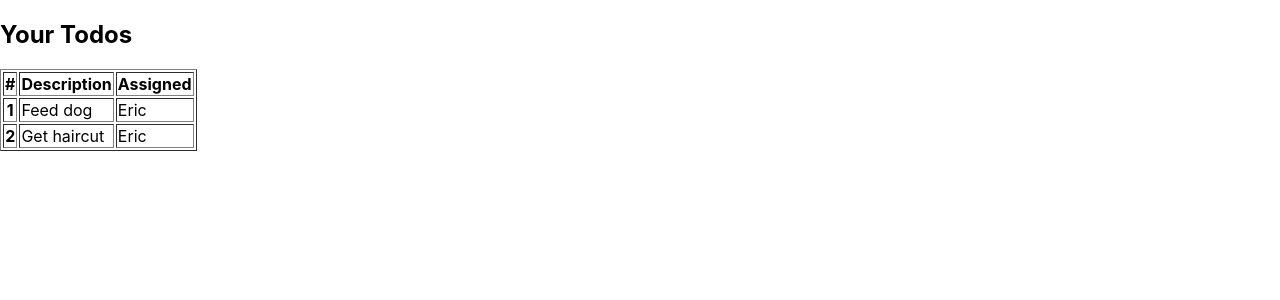
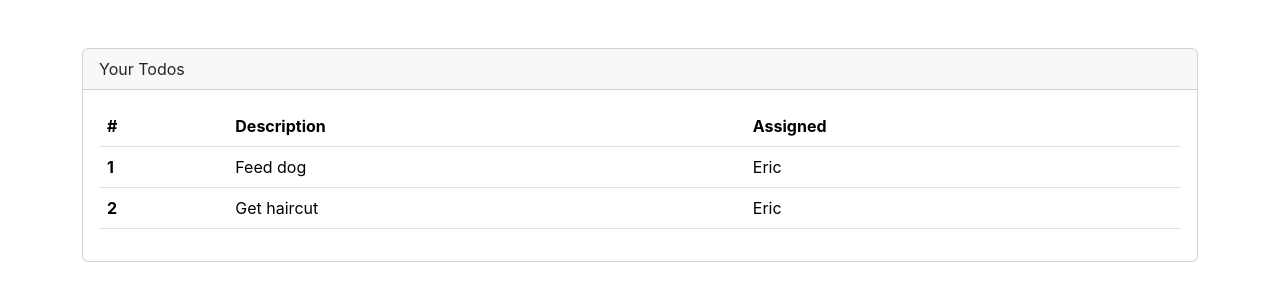
Before and after one commit to tutkuince/react-todos, a React (Create React App) app: page / in a window 1280 px wide. Shown: the top 300 px of the page. Built offline with nearby package versions, Linux system fonts and the light colour scheme.

Commit message:
add css to my project

```diff
--- a/public/index.html
+++ b/public/index.html
@@ -15,6 +15,7 @@
       user's mobile device or desktop. See https://developers.google.com/web/fundamentals/web-app-manifest/
     -->
     <link rel="manifest" href="%PUBLIC_URL%/manifest.json" />
+    <link href="https://cdn.jsdelivr.net/npm/bootstrap@5.3.1/dist/css/bootstrap.min.css" rel="stylesheet" integrity="sha384-4bw+/aepP/YC94hEpVNVgiZdgIC5+VKNBQNGCHeKRQN+PtmoHDEXuppvnDJzQIu9" crossorigin="anonymous">
     <!--
       Notice the use of %PUBLIC_URL% in the tags above.
       It will be replaced with the URL of the `public` folder during the build.
@@ -39,5 +40,6 @@
       To begin the development, run `npm start` or `yarn start`.
       To create a production bundle, use `npm run build` or `yarn build`.
     -->
+    <script src="https://cdn.jsdelivr.net/npm/bootstrap@5.3.1/dist/js/bootstrap.bundle.min.js" integrity="sha384-HwwvtgBNo3bZJJLYd8oVXjrBZt8cqVSpeBNS5n7C8IVInixGAoxmnlMuBnhbgrkm" crossorigin="anonymous"></script>
   </body>
 </html>
--- a/src/App.js
+++ b/src/App.js
@@ -3,13 +3,13 @@
 
 function App() {
   return (
-    <div>
-      <div>
-        <div>
-          <h2>Your Todos</h2>
+    <div className="mt-5 container">
+      <div className="card">
+        <div className="card-header">
+          Your Todos
         </div>
-        <div>
-          <table border='1'>
+        <div className="card-body">
+          <table className="table table-hover">
             <thead>
               <tr>
                 <th scope='col'>#</th>
@@ -24,7 +24,7 @@
                 <td>Eric</td>
               </tr>
               <tr>
-                <th scope='col'>2</th>
+                <th scope='row'>2</th>
                 <td>Get haircut</td>
                 <td>Eric</td>
               </tr>
```
